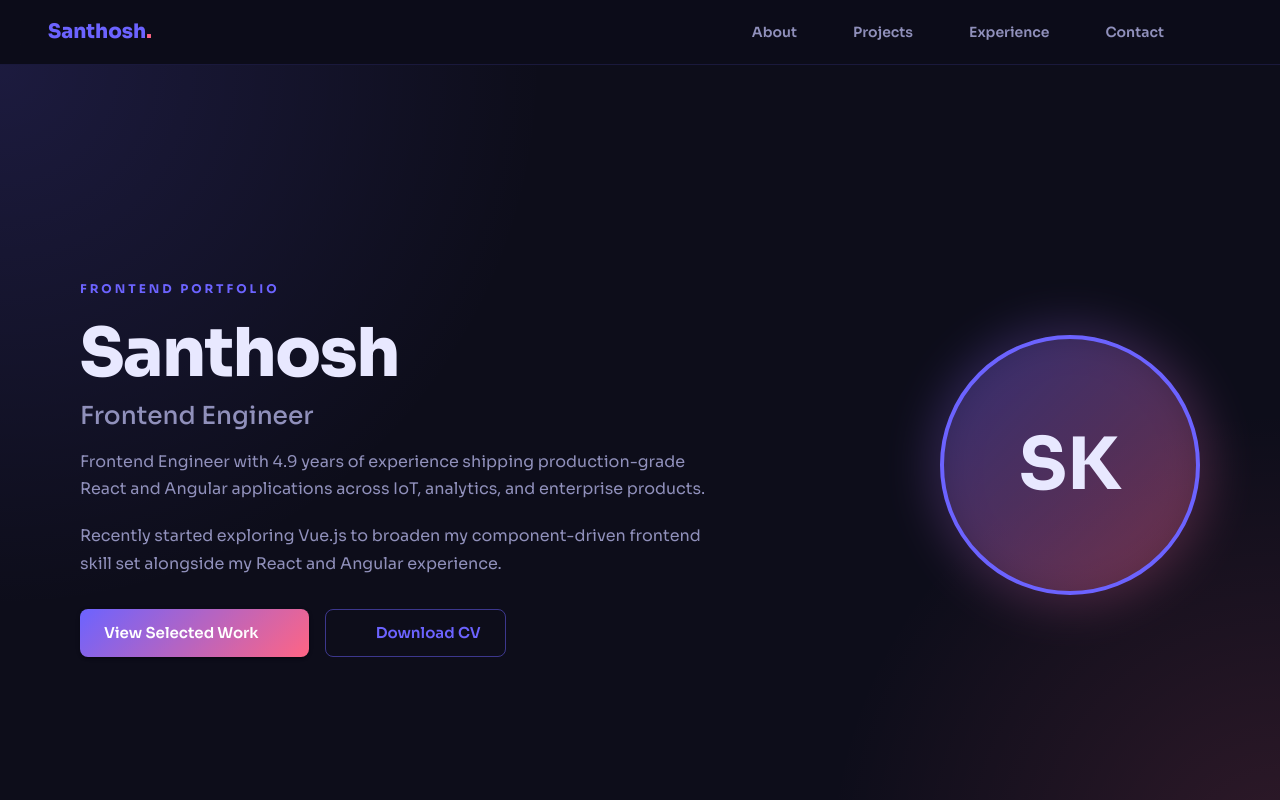
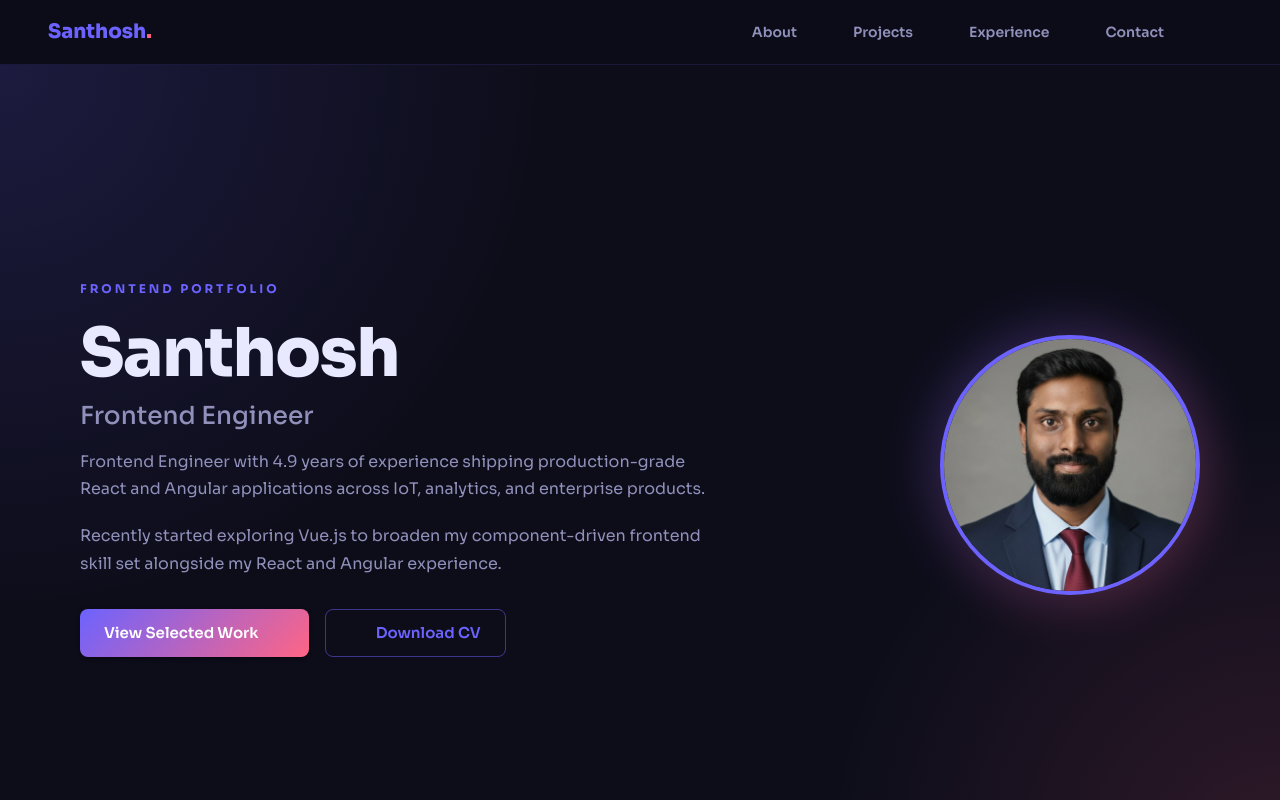
Before and after one commit to Santhosh-SRK/portfolio, a React (Vite) app: page / in a window 1280 px wide. Shown: the top 800 px of the page. Built offline with nearby package versions, Linux system fonts and the light colour scheme; some icons are missing.

Commit message:
Use profile photo in hero section

```diff
--- a/src/components/sections/Hero.tsx
+++ b/src/components/sections/Hero.tsx
@@ -3,6 +3,8 @@ import { motion } from 'framer-motion';
 import DownloadIcon from '@mui/icons-material/Download';
 import ArrowDownwardIcon from '@mui/icons-material/ArrowDownward';
 import { profile } from '../../content/portfolio';
+
+const profilePhoto = '/portfolio/profile-photo.png';
 
 const easeOut = [0, 0, 0.2, 1] as const;
 
@@ -128,19 +130,17 @@ const Hero = () => {
             }}
           >
             <Avatar
+              src={profilePhoto}
+              alt={profile.name}
               sx={{
                 width: { xs: 180, md: 260 },
                 height: { xs: 180, md: 260 },
                 border: '4px solid',
                 borderColor: 'primary.main',
-                fontSize: '4.5rem',
-                fontWeight: 700,
-                background: 'linear-gradient(135deg, rgba(108,99,255,0.2), rgba(255,101,132,0.2))',
-                color: 'text.primary',
+                backgroundColor: 'background.paper',
+                objectFit: 'cover',
               }}
-            >
-              SK
-            </Avatar>
+            />
           </Box>
         </motion.div>
       </Box>
```
Also changed, not shown: public/profile-photo.png (added).
